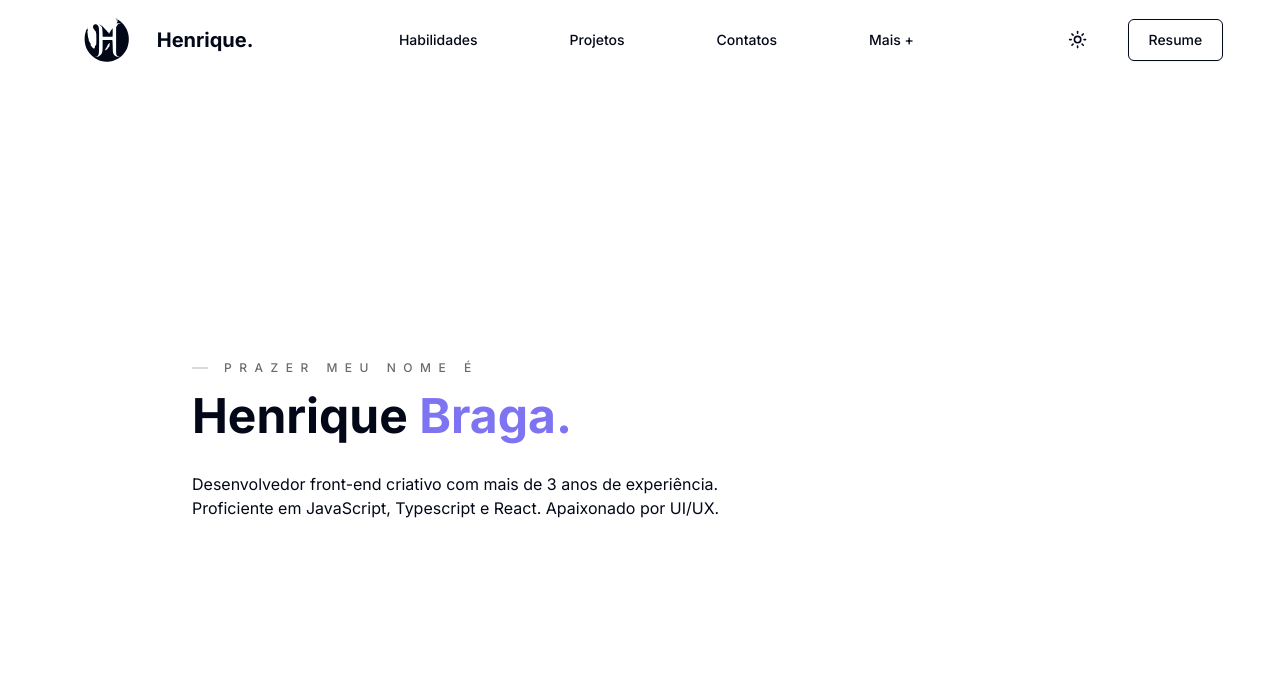
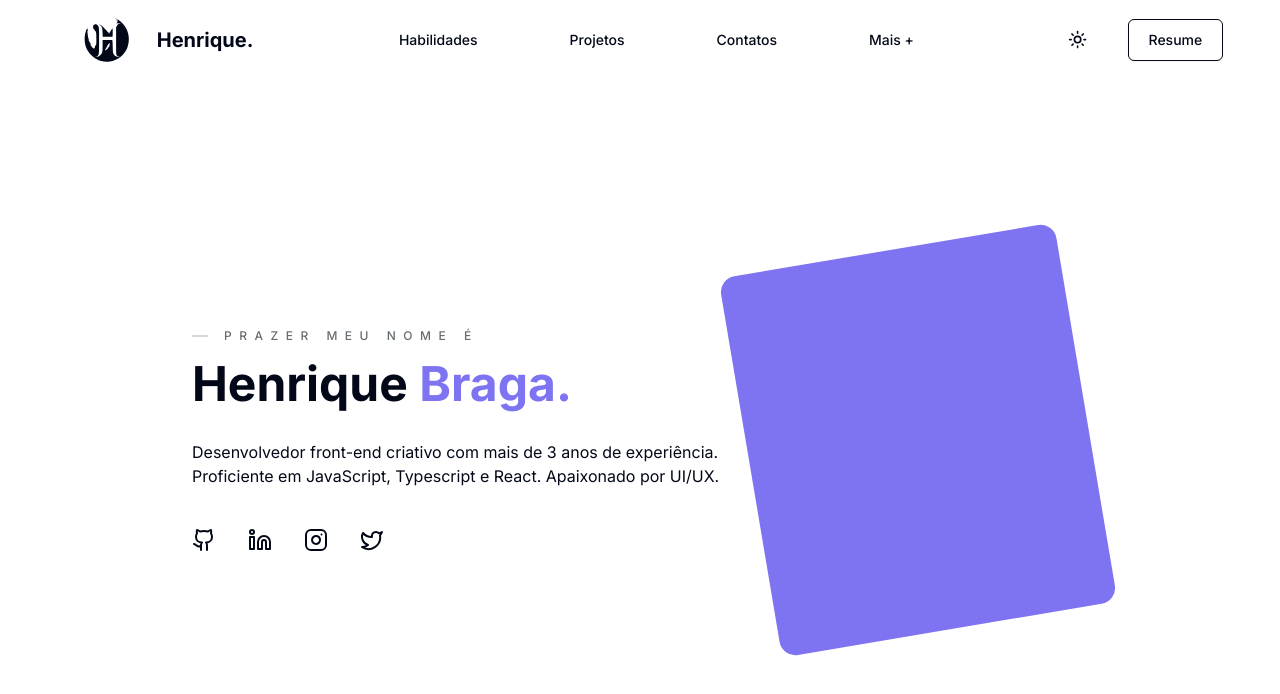
Before and after one commit to HenriqueBragaMoreira/web-portfolio, a Next.js app: page / in a window 1280 px wide. Shown: the top 694 px of the page. Built offline with nearby package versions, Linux system fonts and the light colour scheme.

Commit message:
feat: 🎸 added links to social networks

```diff
--- a/src/app/(home)/page.tsx
+++ b/src/app/(home)/page.tsx
@@ -1,4 +1,5 @@
 import { Navbar } from "@/components/navbar";
+import { Github, Instagram, Linkedin, Twitter } from "lucide-react";
 
 export default function Home() {
   return (
@@ -24,7 +25,36 @@ export default function Home() {
                 Desenvolvedor front-end criativo com mais de 3 anos de experiência. Proficiente em
                 JavaScript, Typescript e React. Apaixonado por UI/UX.
               </span>
+              <div className="flex gap-8">
+                <a
+                  href="https://github.com/HenriqueBragaMoreira"
+                  title="Link do github"
+                  target="_blank"
+                >
+                  <Github />
+                </a>
+                <a
+                  href="https://www.linkedin.com/in/h-braga/"
+                  title="Link do linkedin"
+                  target="_blank"
+                >
+                  <Linkedin />
+                </a>
+                <a
+                  href="https://www.instagram.com/hen1_braga/"
+                  title="Link do instagram"
+                  target="_blank"
+                >
+                  <Instagram />
+                </a>
+                <a href="https://twitter.com/braginha_hen1" title="Link do twitter" target="_blank">
+                  <Twitter />
+                </a>
+              </div>
             </div>
+          </div>
+          <div>
+            <div className="bg-[#7E74F1] h-96 w-[340px] rounded-2xl transform -rotate-[9.55deg]" />
           </div>
         </div>
       </div>
```
